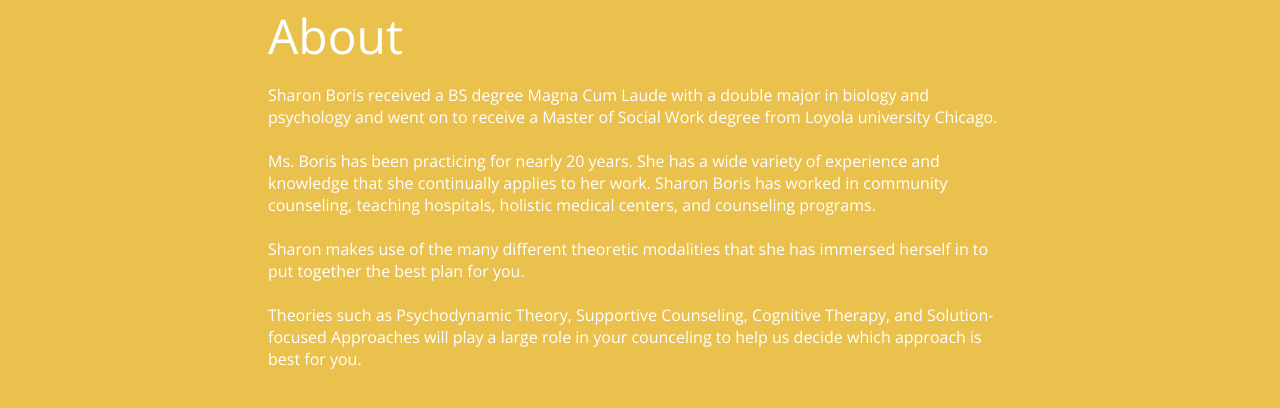
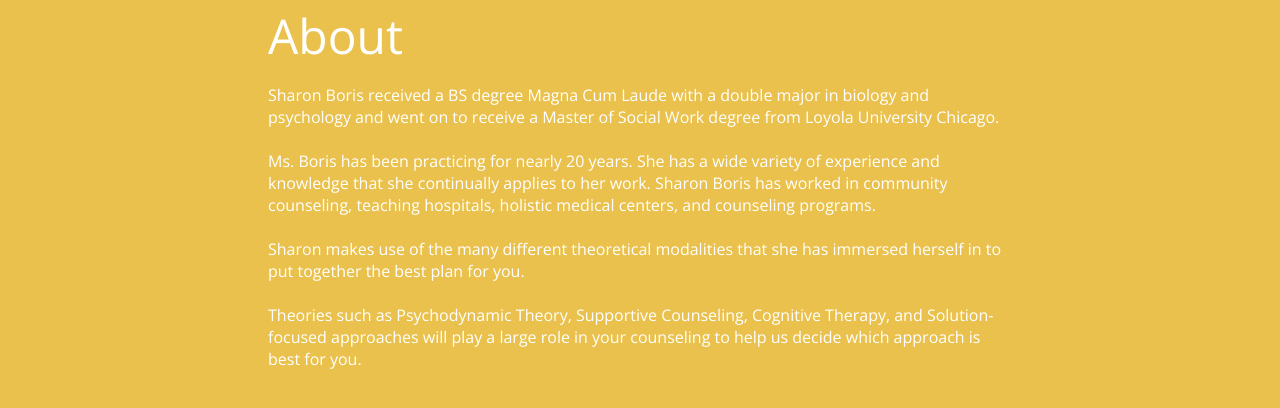
Before and after one commit to PlGGS/sharonboris.com, a Jekyll site: the page built from index.html, in a window 1280 px wide and 900 px high, scrolled down 711 px. Shown: the part 176-584 px from the top of the window. Built offline with Jekyll 4.4.1, drawn with Linux system fonts in a browser that asks for light colours; nearby versions of some CDN libraries; some web fonts are replaced.

Commit message:
About section updates

```diff
--- a/index.html
+++ b/index.html
@@ -23,17 +23,17 @@ css: main
         <h2>About</h2>
         <p>
             Sharon Boris received a BS degree Magna Cum Laude with a double major in biology and
-            psychology and went on to receive a Master of Social Work degree from Loyola university Chicago.
+            psychology and went on to receive a Master of Social Work degree from Loyola University Chicago.
             <br /><br />
             Ms. Boris has been practicing for nearly 20 years. She has a wide variety of experience and
             knowledge that she continually applies to her work. Sharon Boris has worked in community counseling,
             teaching hospitals, holistic medical centers, and counseling programs.
             <br /><br />
-            Sharon makes use of the many different theoretic modalities that she has immersed herself in
+            Sharon makes use of the many different theoretical modalities that she has immersed herself in
             to put together the best plan for you.
             <br /><br />
             Theories such as Psychodynamic Theory, Supportive Counseling, Cognitive Therapy, and Solution-focused
-            Approaches will play a large role in your counceling to help us decide which approach is best for you.
+            approaches will play a large role in your counseling to help us decide which approach is best for you.
         </p>
     </div>
 </section>
```
